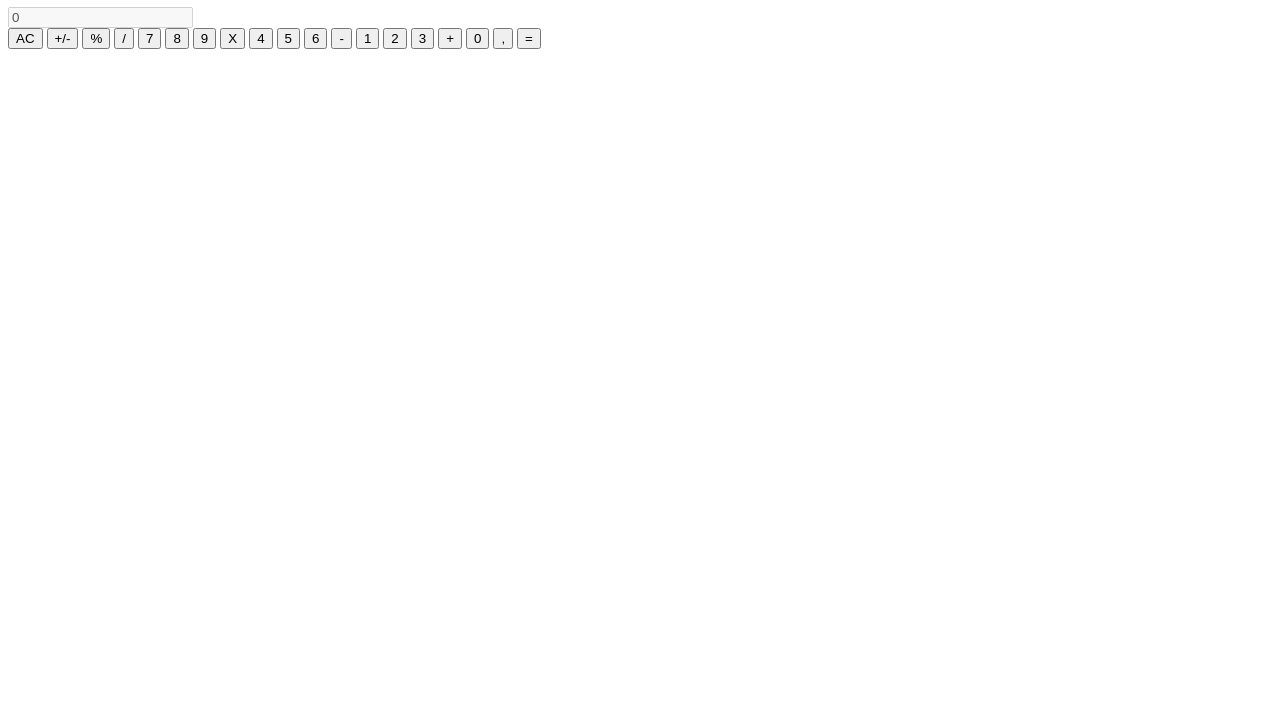
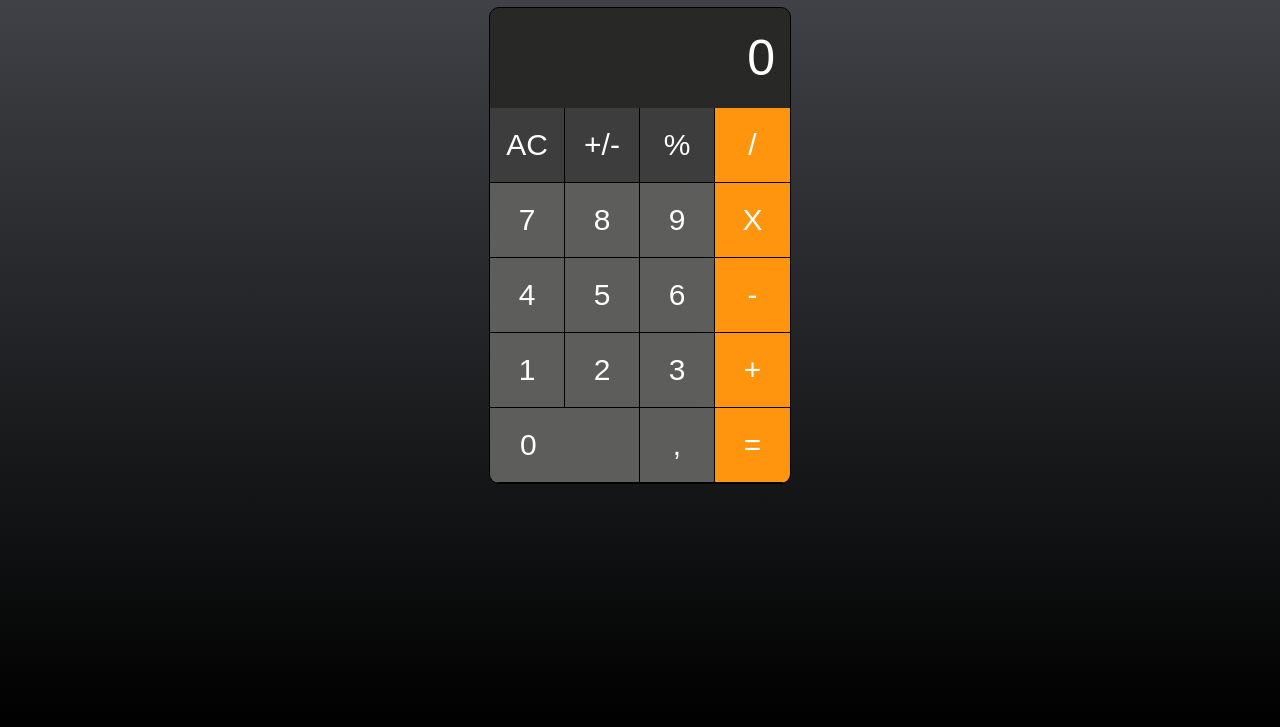
Before and after one commit to jlferrete/calculadora, a plain HTML site: page index.html in a window 1280 px wide. Shown: the part 73-800 px from the top of the page. Drawn offline with Linux system fonts and the light colour scheme.

Commit message:
Done CSS

```diff
--- a/index.html
+++ b/index.html
@@ -5,6 +5,7 @@
     <meta name="viewport" content="width=device-width, initial-scale=1.0" />
     <meta http-equiv="X-UA-Compatible" content="ie=edge" />
     <title>Calculadora Apple - JlFerrete</title>
+    <link rel="stylesheet" href="style.css" />
   </head>
   <body>
     <h1>Calculadora</h1>
@@ -48,7 +49,9 @@
           +
         </button>
 
-        <button onclick="getCntentClick(event)" class="btn">0</button>
+        <button onclick="getCntentClick(event)" class="btn btn-double">
+          0
+        </button>
         <button onclick="getCntentClick(event)" class="btn">,</button>
         <button onclick="getCntentClick(event)" class="btn btn-orange">
           =
--- a/style.css
+++ b/style.css
@@ -0,0 +1,76 @@
+html {
+  background: linear-gradient(to bottom, #45484d 0%, #000000 100%);
+  background-repeat: no-repeat;
+  height: 100%;
+}
+
+h1 {
+  text-align: center;
+  color: #fff;
+}
+
+.calculator {
+  width: 300px;
+  height: 475px;
+  background-color: #282927;
+  margin: 0 auto;
+  border-radius: 10px;
+  overflow: hidden;
+  border: 1px solid #000;
+  text-align: center;
+}
+
+.calculator__screen {
+  width: 90%;
+  height: 100px;
+  font-size: 50px;
+  padding: 0;
+  border: 0;
+  border-radius: 6px;
+  color: #fff;
+  text-align: right;
+  background: transparent;
+}
+
+.calculator__keypad {
+  border-top: 1px solid #000;
+}
+
+.btn {
+  background-color: #5d5d5c;
+  width: 75px;
+  height: 75px;
+  float: left;
+  font-size: 30px;
+  color: #fff;
+  border: 0;
+  font-weight: 300;
+  border-right: 1px solid #000;
+  border-bottom: 1px solid #000;
+}
+
+.btn-double {
+  width: 150px;
+  text-align: left;
+  padding-left: 30px;
+}
+
+.btn-dark {
+  background-color: #3c3d3c;
+}
+
+.btn-orange {
+  background-color: #ff940e;
+}
+
+.btn:nth-child(4n),
+.btn:last-child {
+  border-right: 0;
+}
+
+.btn:focus {
+  outline: none;
+}
+.btn:active {
+  opacity: 0.5;
+}
```
